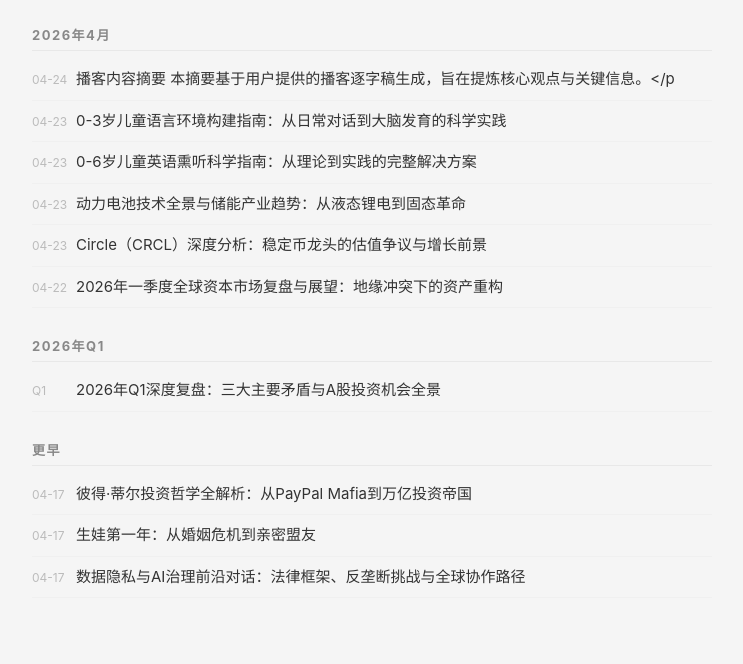
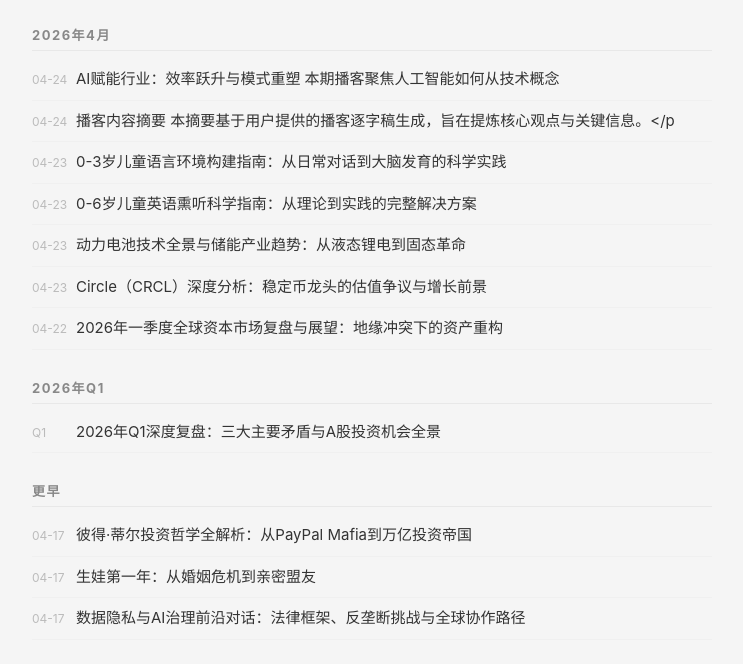
Before and after one commit to shinychen605/podcast-summary, a plain HTML site: page index.html in a window 1280 px wide. Shown: the part 90-754 px from the top of the page, without its empty margins (268-1011 px from the left). Drawn offline with Linux system fonts and the light colour scheme.

Commit message:
Update index: add AI赋能行业：效率跃升与模式重塑 本期播客聚焦人工智能如何从技术概念

```diff
--- a/index.html
+++ b/index.html
@@ -28,7 +28,13 @@
   <div class="month">
     <div class="month-hdr">2026年4月</div>
 
-        <div class="item">
+            <div class="item">
+      <span class="item-date">04-24</span>
+      <a class="item-title" href="AI赋能行业：效率跃升与模式重塑
+本期播客聚焦人工智能如何从技术概念.html">AI赋能行业：效率跃升与模式重塑
+本期播客聚焦人工智能如何从技术概念</a>
+    </div>
+    <div class="item">
       <span class="item-date">04-24</span>
       <a class="item-title" href="播客内容摘要
 本摘要基于用户提供的播客逐字稿生成，旨在提炼核心观点与关键信息。<.html">播客内容摘要
```
